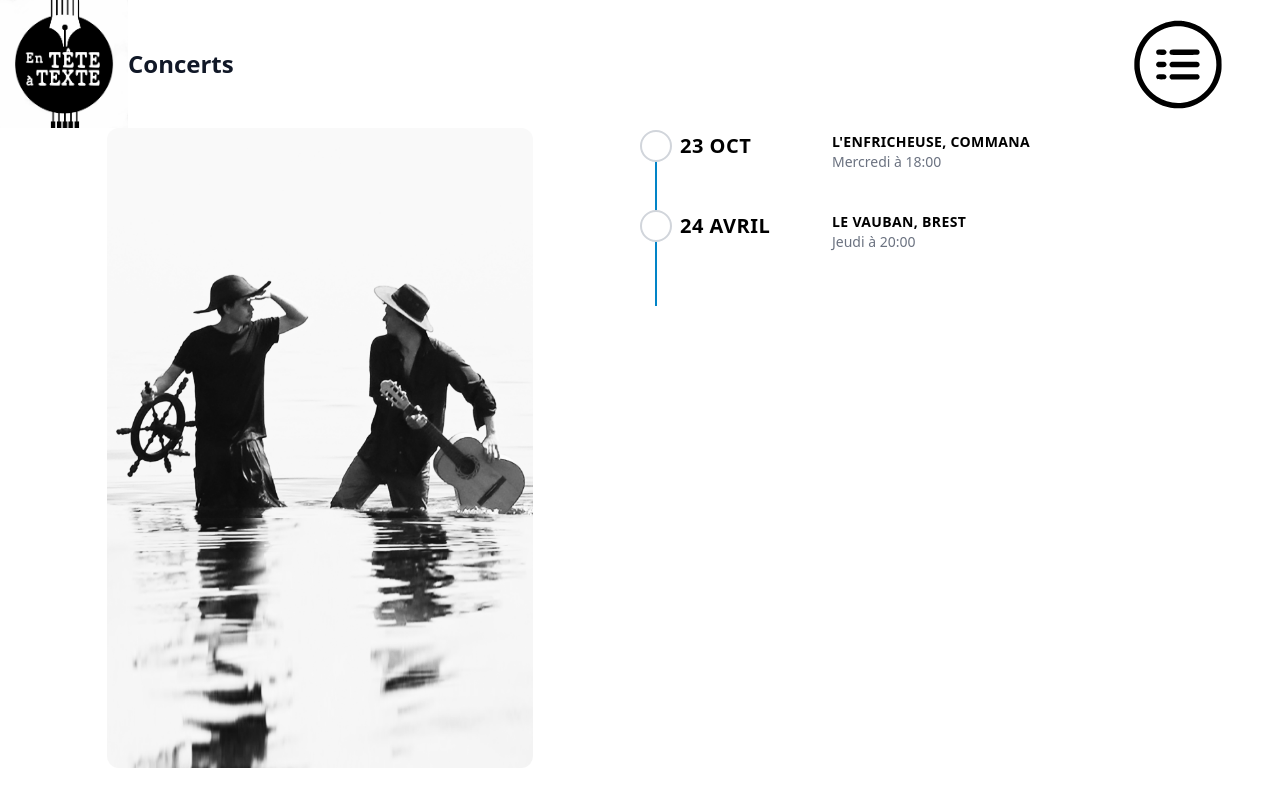
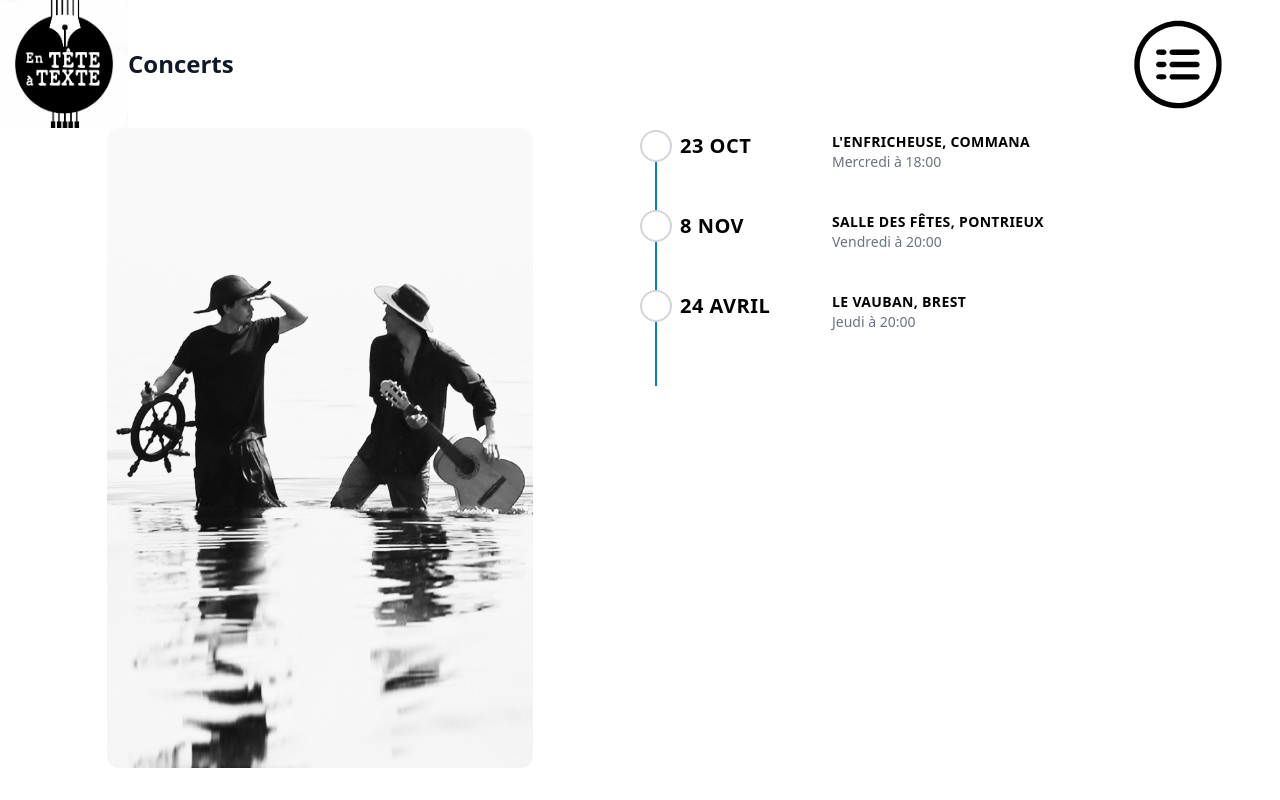
Before and after one commit to AlexandreKempf/en-tete-a-texte, a SvelteKit app: page /concerts in a window 1280 px wide. Built offline with nearby package versions, Linux system fonts and the light colour scheme.

Commit message:
Update concerts.js

```diff
--- a/src/routes/concerts.js
+++ b/src/routes/concerts.js
@@ -371,6 +371,10 @@ export const concerts = [
         place: 'L\'Enfricheuse, Commana'
     },
     {
+        date: new Date(2024, 10, 8, 20, 0),
+        place: 'Salle des Fêtes, Pontrieux'
+    },
+    {
         date: new Date(2025, 3, 24, 20, 0),
         place: 'Le Vauban, Brest'
     }
```
